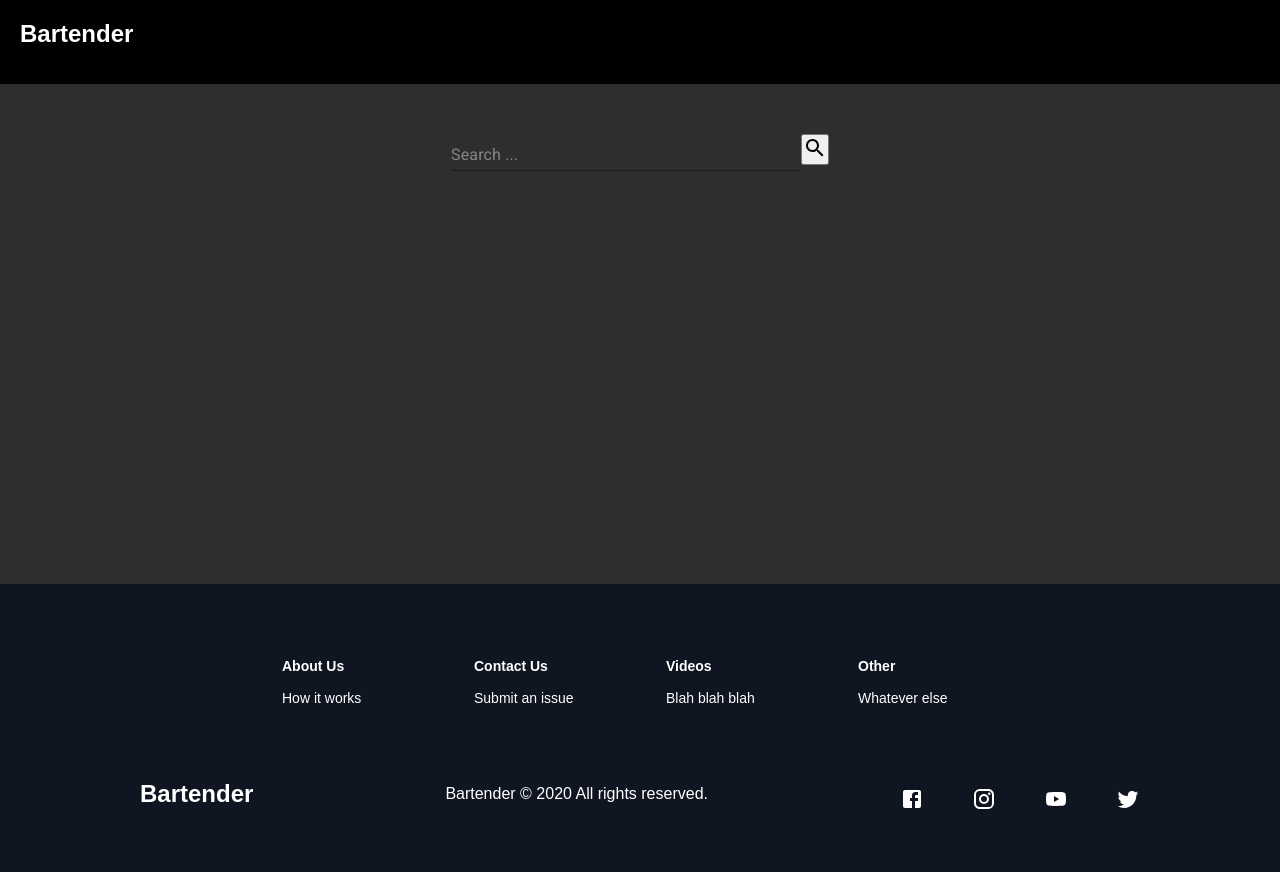
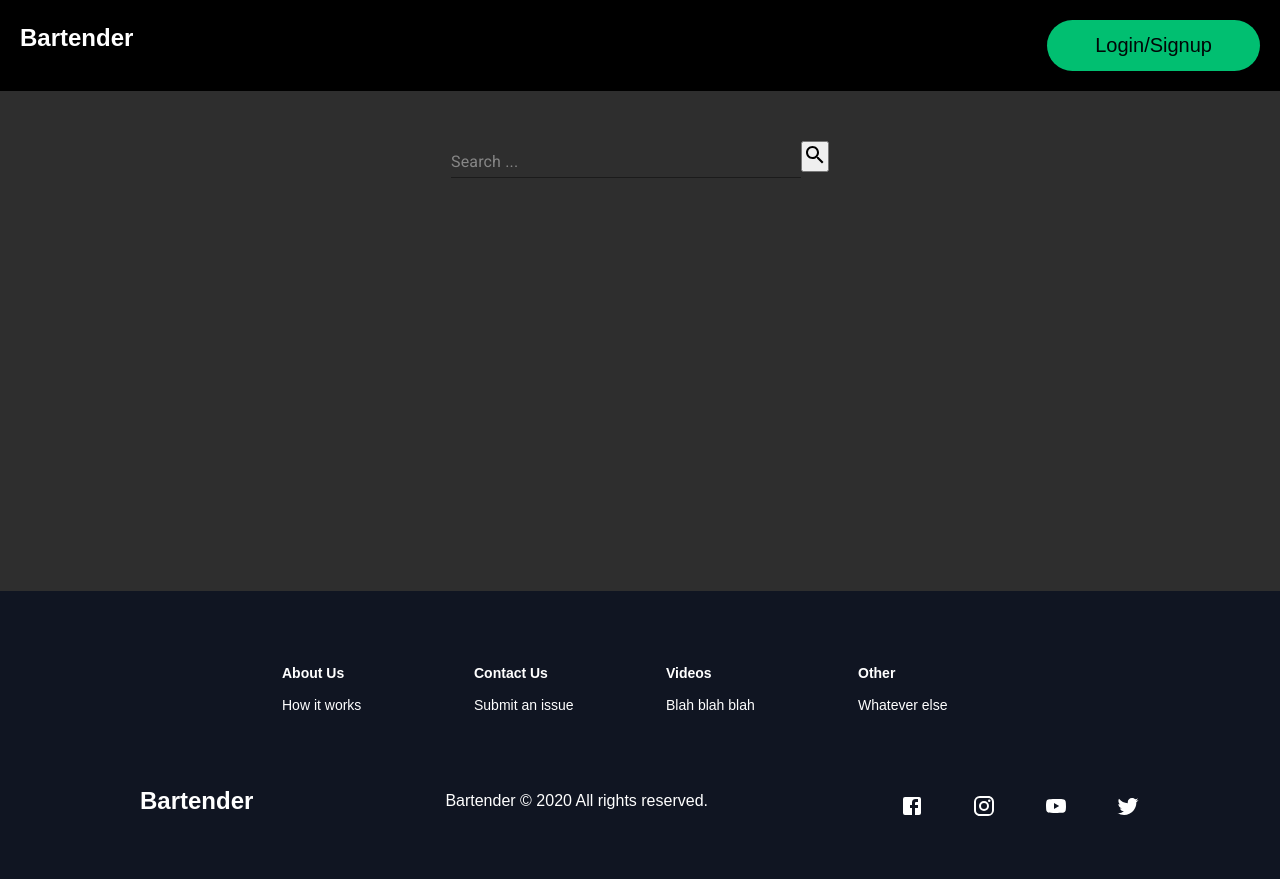
Before and after one commit to 21mooie/bartendr-web, a React (Create React App) app: page /search in a window 1280 px wide. Built offline with nearby package versions, Linux system fonts and the light colour scheme; a web font is replaced by a local one.

Commit message:
Add functionality to show Login button on Navigation.js for unauth user who is not on LandingPage.js

```diff
--- a/src/components/features/Navigation/Navigation.js
+++ b/src/components/features/Navigation/Navigation.js
@@ -12,6 +12,7 @@ import './Navigation.css';
 import {Routes} from "../../../consts/routes";
 import Sidebar from "../Sidebar/Sidebar";
 import { useAuth0 } from "@auth0/auth0-react";
+import CTAButton from "../../common/Button/CTAButton";
 
 const Navigation = ({showMenuPaths, clearState, requestUser, requestRegisterUser}) => {
   const routerLocation = useLocation();
@@ -19,7 +20,7 @@ const Navigation = ({showMenuPaths, clearState, requestUser, requestRegisterUser
   const [showMenu, setShowMenu] = useState(false);
   const [redirectVal, setRedirectVal] = useState(null);
   const [showSidebar, setShowSidebar] = useState(false);
-  const { user, isAuthenticated, logout } = useAuth0();
+  const { user, isAuthenticated, logout, loginWithRedirect } = useAuth0();
   const [authChecked, setAuthChecked] = useState(false);
 
   useEffect(() => {
@@ -45,6 +46,12 @@ const Navigation = ({showMenuPaths, clearState, requestUser, requestRegisterUser
     logout({ returnTo: window.location.origin })
     clearState();
     setRedirectVal(<Redirect to="/"/>);
+  }
+
+  function showLoginButton() {
+    if (location !== Routes.LANDING_PAGE) {
+      return <CTAButton text="Login/Signup" func={loginWithRedirect}/>;
+    }
   }
   return (
     <>
@@ -81,6 +88,11 @@ const Navigation = ({showMenuPaths, clearState, requestUser, requestRegisterUser
             </>
             )
           : <>
+              <div>
+                {
+                  showLoginButton()
+                }
+              </div>
             </>
         }
         <Sidebar
@@ -94,8 +106,6 @@ const Navigation = ({showMenuPaths, clearState, requestUser, requestRegisterUser
   )
 }
 
-export default Navigation;
-
 const mapDispatchToProps = (dispatch) => ({
   clearState() {
     dispatch(mutations.requestClearState(null));
```
